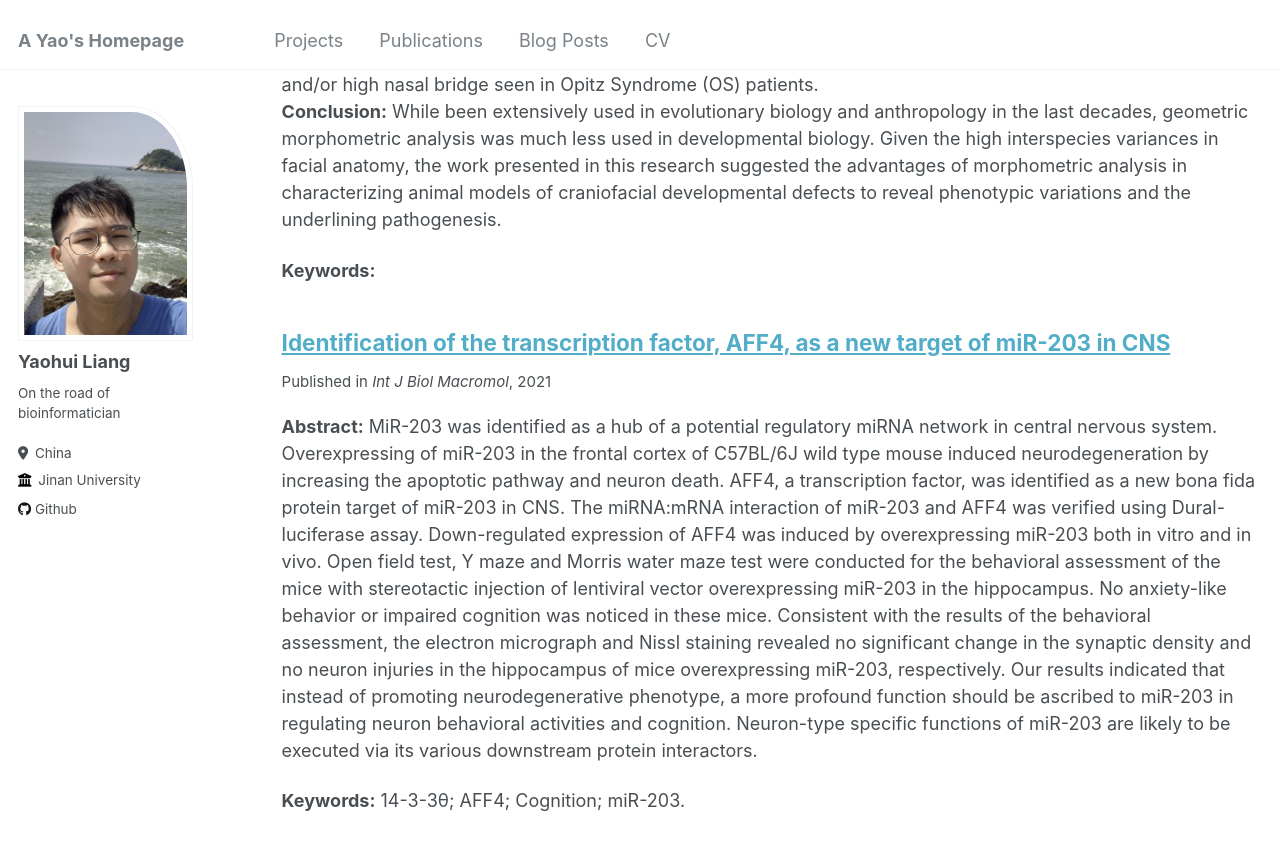
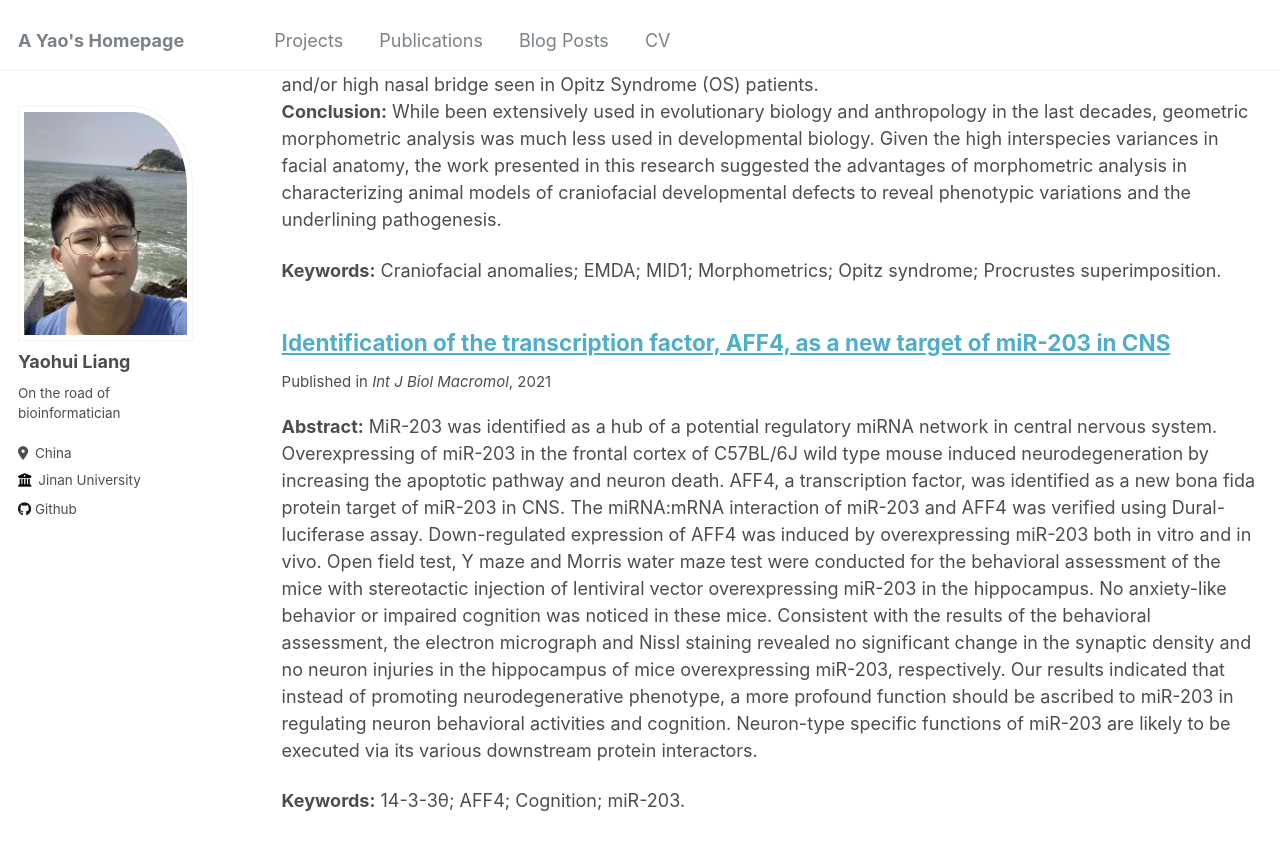
Before and after one commit to Stupid1Fish/Academic-Pages, a Jekyll site: the page built from _pages/publications.md, in a window 1280 px wide and 900 px high, scrolled down 354 px. Shown: the top 850 px of the window. Built offline with Jekyll 4.4.1, drawn with Linux system fonts in a browser that asks for light colours.

Commit message:
Update 2023-paper2.md

```diff
--- a/_publications/2023-paper2.md
+++ b/_publications/2023-paper2.md
@@ -11,6 +11,8 @@ excerpt: '
 
 **Conclusion:** While been extensively used in evolutionary biology and anthropology in the last decades, geometric morphometric analysis was much less used in developmental biology. Given the high interspecies variances in facial anatomy, the work presented in this research suggested the advantages of morphometric analysis in characterizing animal models of craniofacial developmental defects to reveal phenotypic variations and the underlining pathogenesis.<br>'
 
+keywords: 'Craniofacial anomalies; EMDA; MID1; Morphometrics; Opitz syndrome; Procrustes superimposition.'
+
 citation: 'Liang Y, Song C et al. (2023) "Morphometric analysis of the size-adjusted linear dimensions of the skull landmarks revealed craniofacial dysmorphology in <i>Mid1</i>-cKO mice"，<i>BMC Genomics</i>.  '
 paperurl: 'https://pubmed.ncbi.nlm.nih.gov/36759768/'
 
```
